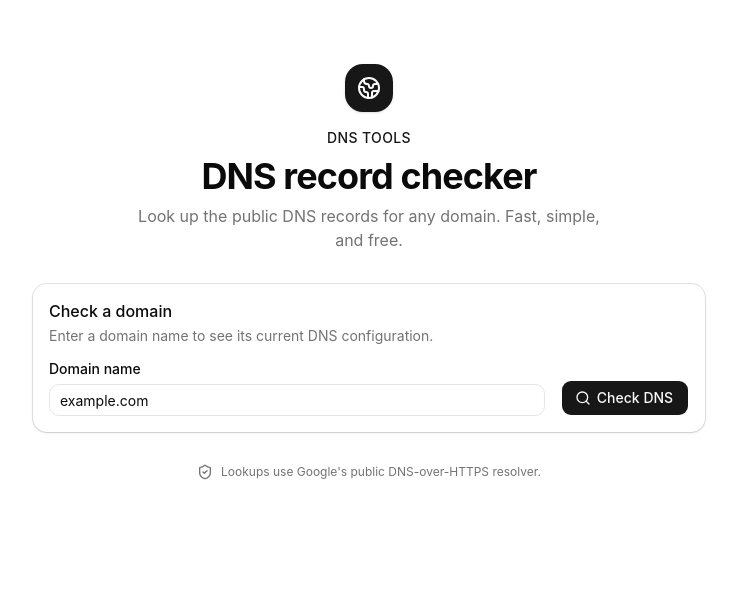
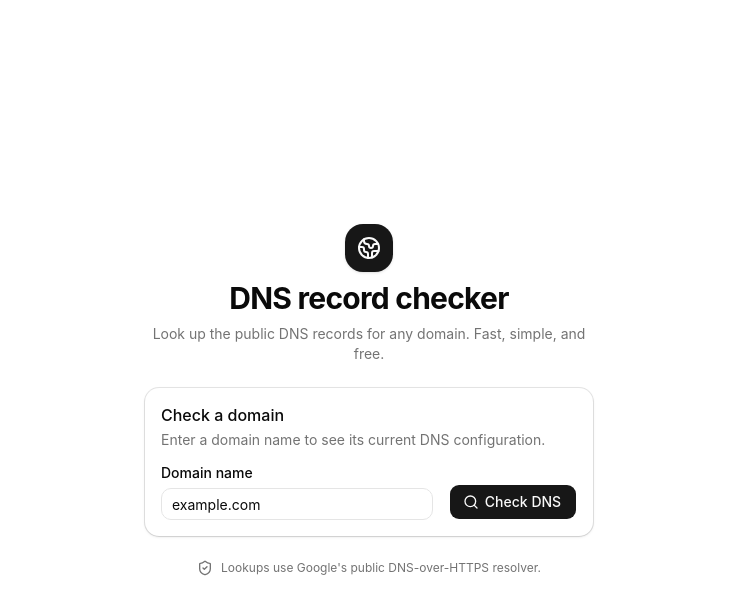
Before and after one commit to andreik6v/dns-check, a Next.js app: page / in a window 1280 px wide. Shown: the top 614 px of the page, without its empty margins (271-1008 px from the left). Built offline with nearby package versions, Linux system fonts and the light colour scheme.

Commit message:
Apply DNS checker design system
V0-Chat-Id: vXMKjhNO5b0

```diff
--- a/app/page.tsx
+++ b/app/page.tsx
@@ -66,17 +66,14 @@ export default function Page() {
   }
 
   return (
-    <main className="min-h-screen bg-background px-4 py-10 text-foreground sm:py-16">
-      <div className="mx-auto flex w-full max-w-2xl flex-col gap-8">
-        <header className="flex flex-col gap-4 text-center">
+    <main className="flex min-h-screen items-center justify-center bg-background p-4 text-foreground">
+      <div className="flex w-full max-w-md flex-col gap-6">
+        <header className="flex flex-col gap-2 text-center">
           <div className="mx-auto flex size-12 items-center justify-center rounded-2xl bg-primary text-primary-foreground shadow-sm">
             <Globe2 aria-hidden="true" className="size-6" />
           </div>
-          <div className="flex flex-col gap-2">
-            <p className="text-sm font-medium tracking-wide text-primary">DNS TOOLS</p>
-            <h1 className="text-3xl font-bold tracking-tight sm:text-4xl">DNS record checker</h1>
-            <p className="mx-auto max-w-lg text-pretty text-muted-foreground">Look up the public DNS records for any domain. Fast, simple, and free.</p>
-          </div>
+          <h1 className="text-3xl font-bold tracking-tight">DNS record checker</h1>
+          <p className="text-sm text-muted-foreground">Look up the public DNS records for any domain. Fast, simple, and free.</p>
         </header>
 
         <Card className="shadow-sm">
```
